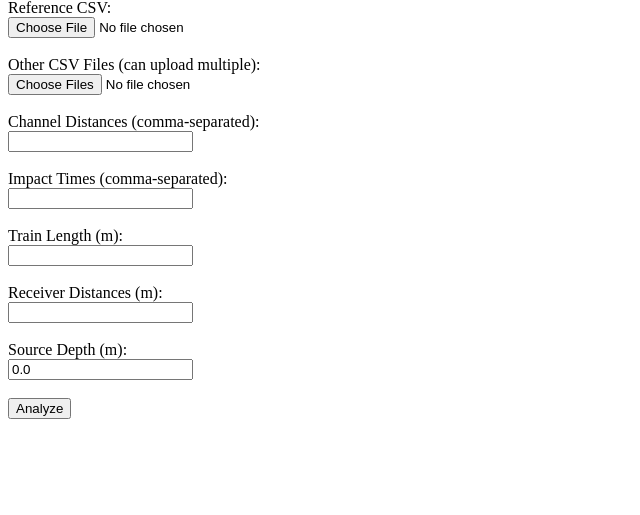
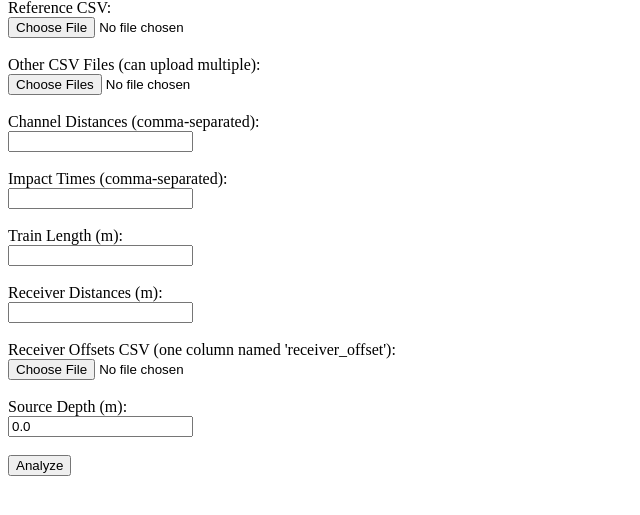
Before and after one commit to oricarmi/ECO-line-source-transfer-mobility, a FastAPI app: page / in a window 1280 px wide. Shown: the part 81-596 px from the top of the page, without its empty margins (0-640 px from the left). Run offline with FastAPI, Linux system fonts and the light colour scheme.

Commit message:
accept receiver offsets csv

```diff
--- a/main.py
+++ b/main.py
@@ -28,6 +28,7 @@ async def analyze_data(
     impact_times: str = Form(...),
     train_length: float = Form(...),
     receiver_distances: str = Form(...),
+    receiver_offsets_csv: UploadFile | None = File(None),
     source_depth: float = Form(0.0),
     save_path: str = Form(""),
     units: str = Form("metric")
@@ -50,7 +51,50 @@ async def analyze_data(
     # Parse channel_distances and impact_times
     channel_distances_list = [float(d.strip()) for d in channel_distances.split(',')]
     impact_times_list = [float(t.strip()) for t in impact_times.split(',')]
-    receiver_distances_list = [float(d.strip()) for d in receiver_distances.split(',')]
+
+    # Receiver distances: prefer CSV if provided, else use free text
+    receiver_offsets_csv_path = None
+    if receiver_offsets_csv is not None and receiver_offsets_csv.filename:
+        receiver_offsets_csv_path = os.path.join(temp_dir, receiver_offsets_csv.filename)
+        with open(receiver_offsets_csv_path, "wb") as buffer:
+            buffer.write(await receiver_offsets_csv.read())
+        try:
+            df_offsets = pd.read_csv(receiver_offsets_csv_path)
+        except Exception as e:
+            # Clean up before returning error
+            os.remove(force_csv_path)
+            for vib_channel_csv_path in vibration_csv_paths:
+                os.remove(vib_channel_csv_path)
+            if receiver_offsets_csv_path and os.path.exists(receiver_offsets_csv_path):
+                os.remove(receiver_offsets_csv_path)
+            os.rmdir(temp_dir)
+            return templates.TemplateResponse("results.html", {"request": request, "error": f"Failed to read receiver offsets CSV: {e}"})
+
+        if "receiver_offset" not in df_offsets.columns:
+            # Clean up before returning error
+            os.remove(force_csv_path)
+            for vib_channel_csv_path in vibration_csv_paths:
+                os.remove(vib_channel_csv_path)
+            if receiver_offsets_csv_path and os.path.exists(receiver_offsets_csv_path):
+                os.remove(receiver_offsets_csv_path)
+            os.rmdir(temp_dir)
+            return templates.TemplateResponse("results.html", {"request": request, "error": "Receiver offsets CSV must have a column named 'receiver_offset'."})
+
+        try:
+            receiver_distances_list = (
+                df_offsets["receiver_offset"].dropna().astype(float).tolist()
+            )
+        except Exception as e:
+            # Clean up before returning error
+            os.remove(force_csv_path)
+            for vib_channel_csv_path in vibration_csv_paths:
+                os.remove(vib_channel_csv_path)
+            if receiver_offsets_csv_path and os.path.exists(receiver_offsets_csv_path):
+                os.remove(receiver_offsets_csv_path)
+            os.rmdir(temp_dir)
+            return templates.TemplateResponse("results.html", {"request": request, "error": f"Invalid values in 'receiver_offset' column: {e}"})
+    else:
+        receiver_distances_list = [float(d.strip()) for d in receiver_distances.split(',') if d.strip()]
 
     if len(channel_distances_list) != len(vibration_csv_paths):
         return templates.TemplateResponse("results.html", {"request": request, "error": "Mismatch between number of channel distances and uploaded CSVs."})
@@ -126,6 +170,8 @@ async def analyze_data(
     os.remove(force_csv_path)
     for vib_channel_csv_path in vibration_csv_paths:
         os.remove(vib_channel_csv_path)
+    if receiver_offsets_csv_path and os.path.exists(receiver_offsets_csv_path):
+        os.remove(receiver_offsets_csv_path)
     os.rmdir(temp_dir)
 
     subtitle = f"train_length = {train_length}m, source_depth = {source_depth}m"
@@ -164,6 +210,9 @@ if __name__ == "__main__":
                 <label for="receiver_distances">Receiver Distances (m):</label><br>
                 <input type="text" id="receiver_distances" name="receiver_distances"><br><br>
 
+                <label for="receiver_offsets_csv">Receiver Offsets CSV (one column named 'receiver_offset'):</label><br>
+                <input type="file" id="receiver_offsets_csv" name="receiver_offsets_csv"><br><br>
+
                 <label for="source_depth">Source Depth (m):</label><br>
                 <input type="number" id="source_depth" name="source_depth" step="any" value="0.0"><br><br>
 
--- a/templates/index.html
+++ b/templates/index.html
@@ -26,6 +26,9 @@
                 <label for="receiver_distances">Receiver Distances (m):</label><br>
                 <input type="text" id="receiver_distances" name="receiver_distances"><br><br>
 
+                <label for="receiver_offsets_csv">Receiver Offsets CSV (one column named 'receiver_offset'):</label><br>
+                <input type="file" id="receiver_offsets_csv" name="receiver_offsets_csv"><br><br>
+
                 <label for="source_depth">Source Depth (m):</label><br>
                 <input type="number" id="source_depth" name="source_depth" step="any" value="0.0"><br><br>
 
```
